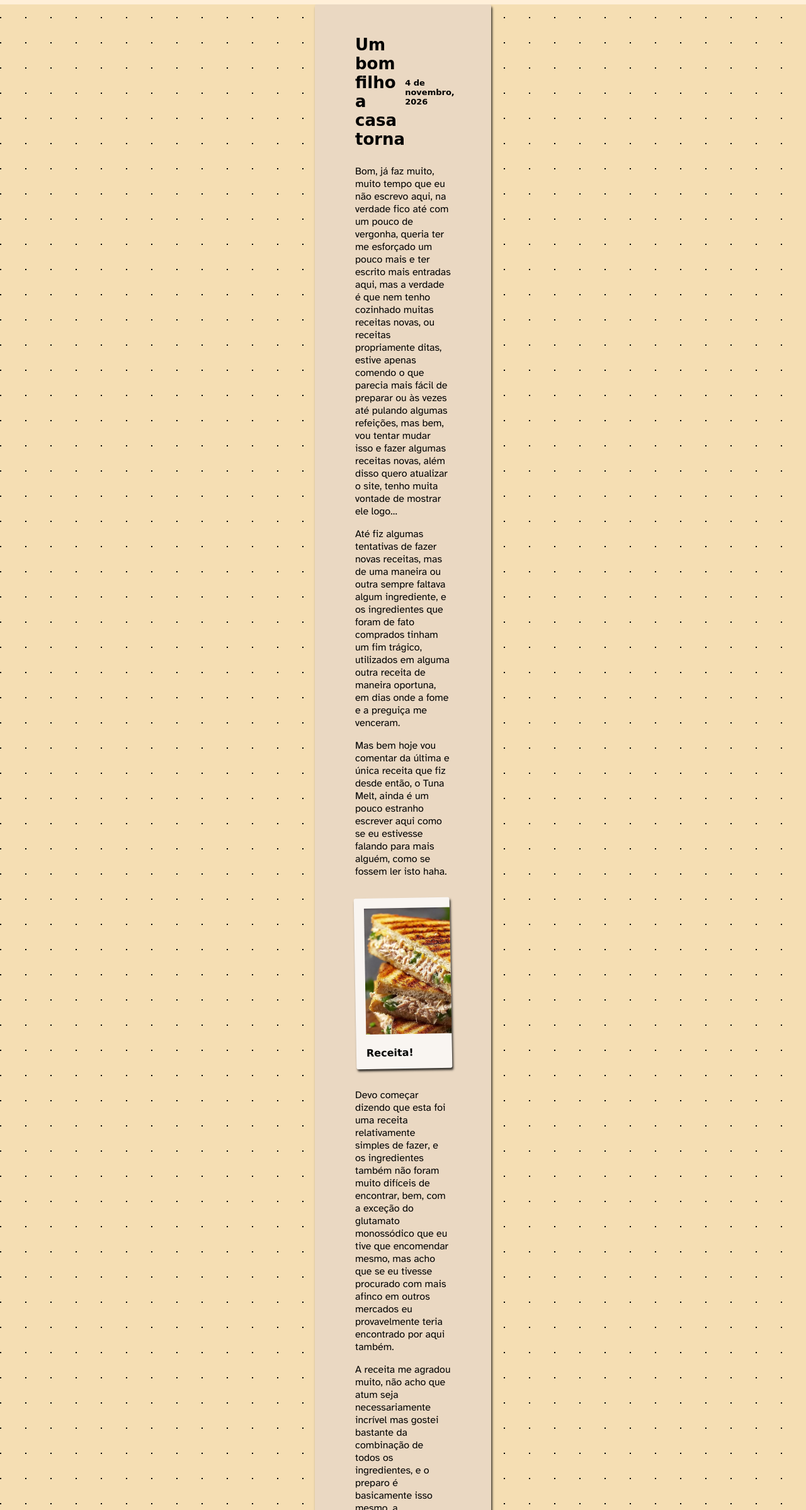
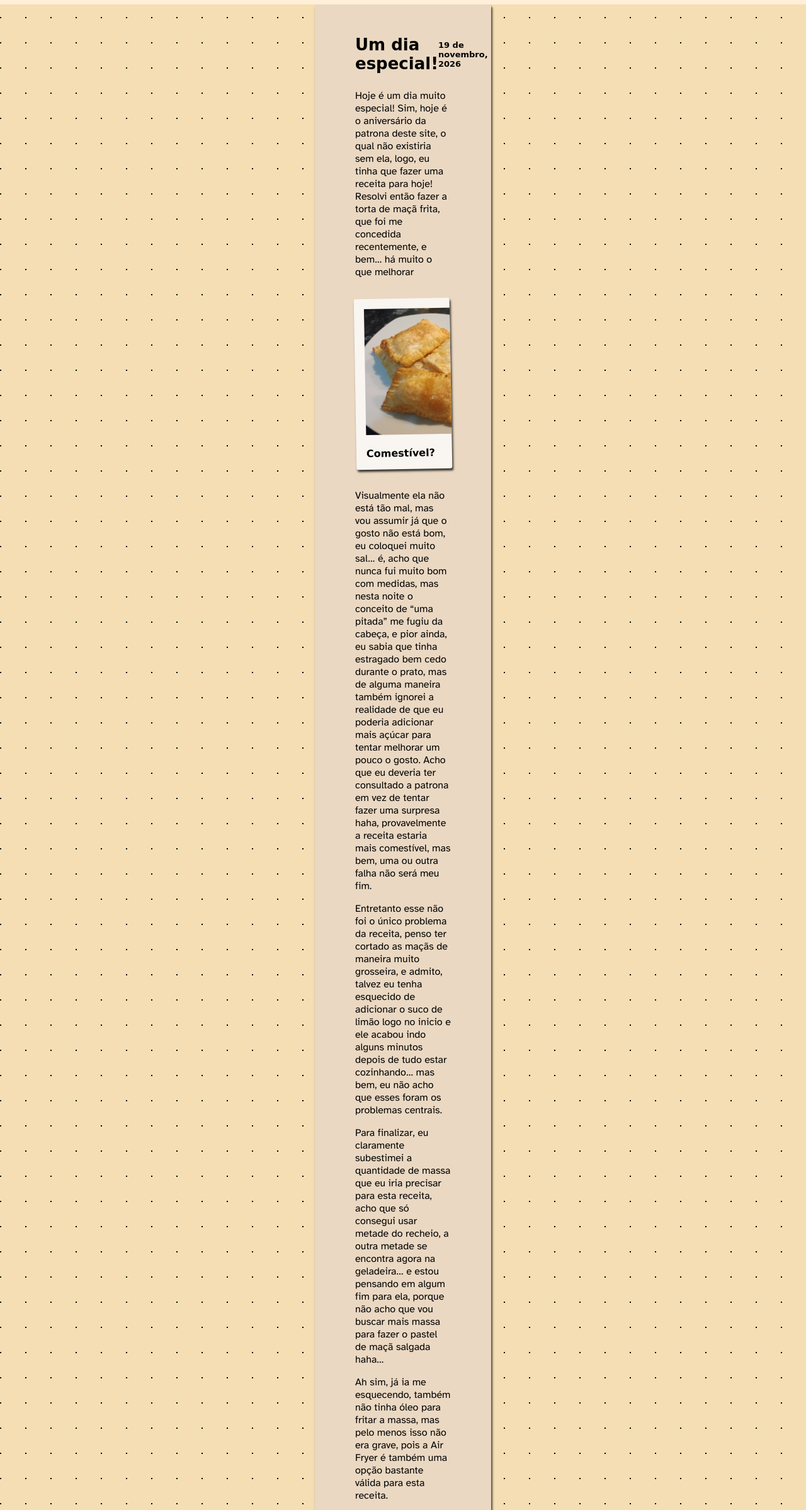
Before and after one commit to Allgnz/recipes, a plain HTML site: page diary.html in a window 1280 px wide. Shown: the part 93-2491 px from the top of the page at 63% size. Drawn offline with Linux system fonts and the light colour scheme.

Commit message:
Add a new diary entry

```diff
--- a/diary.html
+++ b/diary.html
@@ -25,6 +25,58 @@
             <li><a href="list.html">Receitas</a></li>
             <li><a href="diary.html">Diário</a></li>
         </ul>
+
+    </div>
+
+    <div class="page">
+
+        <div class="entry">
+            <h1>Um dia especial!</h1>
+            <p><b>19 de novembro, 2026</b></p>
+        </div>
+
+        <p>Hoje é um dia muito especial! Sim, hoje é o aniversário da patrona deste site, o qual não existiria sem ela,
+            logo, eu tinha que fazer uma receita para hoje! Resolvi então fazer a torta de maçã frita, que foi me
+            concedida recentemente, e bem… há muito o que melhorar</p>
+
+             <div class="card">
+            <img src="./img/mafrita1.jpg" alt="">
+            <p>Comestível?</p>
+        </div>
+
+        <p>Visualmente ela não está tão mal, mas vou assumir já que o gosto não está bom, eu coloquei muito sal… é, acho
+            que nunca fui muito bom com medidas, mas nesta noite o conceito de “uma pitada” me fugiu da cabeça, e pior
+            ainda, eu sabia que tinha estragado bem cedo durante o prato, mas de alguma maneira também ignorei a
+            realidade de que eu poderia adicionar mais açúcar para tentar melhorar um pouco o gosto. Acho que eu deveria
+            ter consultado a patrona em vez de tentar fazer uma surpresa haha, provavelmente a receita estaria mais
+            comestível, mas bem, uma ou outra falha não será meu fim.</p>
+
+        <p>Entretanto esse não foi o único problema da receita, penso ter cortado as maçãs de maneira muito grosseira, e
+            admito, talvez eu tenha esquecido de adicionar o suco de limão logo no inicio e ele acabou indo alguns
+            minutos depois de tudo estar cozinhando… mas bem, eu não acho que esses foram os problemas centrais.</p>
+
+        <p>Para finalizar, eu claramente subestimei a quantidade de massa que eu iria precisar para esta receita, acho
+            que só consegui usar metade do recheio, a outra metade se encontra agora na geladeira… e estou pensando em
+            algum fim para ela, porque não acho que vou buscar mais massa para fazer o pastel de maçã salgada haha…</p>
+
+        <p>Ah sim, já ia me esquecendo, também não tinha óleo para fritar a massa, mas pelo menos isso não era grave,
+            pois a Air Fryer é também uma opção bastante válida para esta receita.</p>
+
+        <p>Bem, eu realmente queria que a receita de hoje tivesse dado certo, e até confesso que queria ter feito outra
+            receita mais icônica, quem sabe o sorvete que a tanto tempo espera uma chance de aparecer por aqui. Eu
+            queria isso porque hoje pretendo mostrar o site para a patrona, não que seja algo grandioso, afinal estou
+            falando apenas comigo mesmo aqui, mas ah… dentro de mim eu almejava uma revelação mais fantástica haha. Mas
+            a falha de hoje não impede o sucesso de amanhã, assim como o brownie, eu voltarei a esta receita em outro
+            momento.</p>
+
+            <div class="card">
+            <a href="./list/mafrita.html"><img src="./img/mafrita.jpg" alt="">
+                <p>Receita!</p>
+            </a>
+        </div>
+
+        <p>De todas as formas, se por algum acaso estiver lendo isto, feliz aniversário, muito obrigado por tudo, mesmo
+            S2.</p>
 
     </div>
 
@@ -160,7 +212,8 @@
         <p> Bom, no momento em que estou escrevendo esta entrada eu fiz o Brownie duas vezes, devo dizer que das duas
             vezes ele não cozinhou muito bem haha...
         </p>
-        <p>As duas vezes ele cozinhou bem em cima e ficou com uma casca bastante linda, apesar de eu não ter registros da
+        <p>As duas vezes ele cozinhou bem em cima e ficou com uma casca bastante linda, apesar de eu não ter registros
+            da
             primeira casca sem ela estar completamente destruida, eu tenho fotos da segunda que colocarei abaixo. Mas
             embaixo eu devo dizer que ele ficou... simplesmente, cru.</p>
 
```
Also changed, not shown: index.html (+1 -1 lines), list.html (+5 -0 lines), img/mafrita.jpg (added), img/mafrita1.jpg (added), 3 other files.
